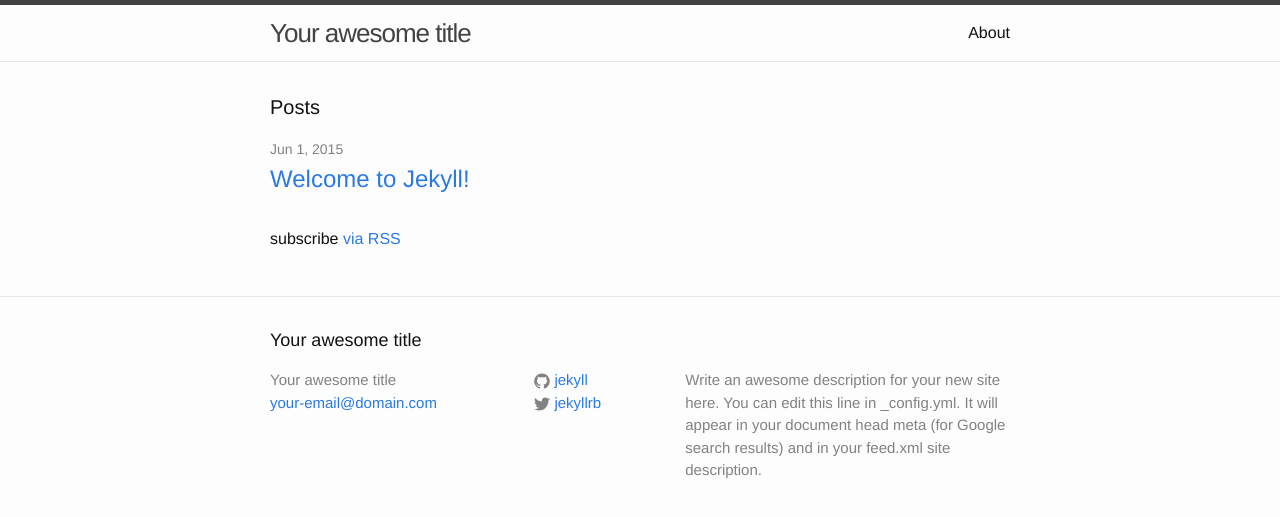
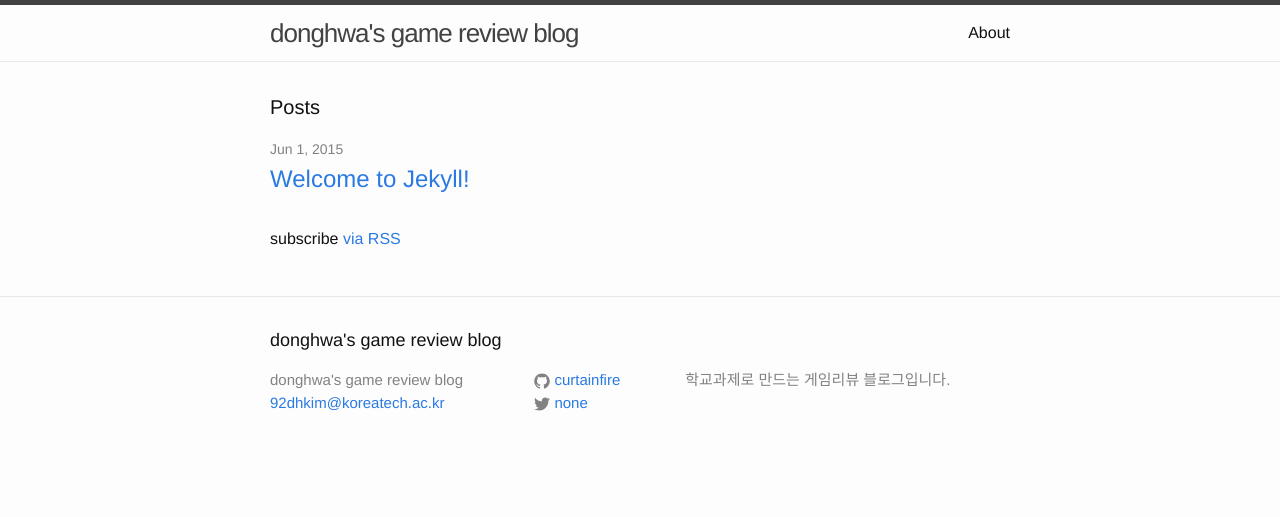
Before and after one commit to curtainfire/curtainfire.github.com, a Jekyll site: the page built from index.html, in a window 1280 px wide. Shown: the top 517 px of the page. Built offline with Jekyll 4.4.1, drawn with Linux system fonts in a browser that asks for light colours.

Commit message:
한글이 안돼려나

```diff
--- a/_config.yml
+++ b/_config.yml
@@ -1,14 +1,12 @@
 # Site settings
-title: Your awesome title
-email: your-email@domain.com
+title: donghwa's game review blog
+email: 92dhkim@koreatech.ac.kr
 description: > # this means to ignore newlines until "baseurl:"
-  Write an awesome description for your new site here. You can edit this
-  line in _config.yml. It will appear in your document head meta (for
-  Google search results) and in your feed.xml site description.
+ 학교과제로 만드는 게임리뷰 블로그입니다.
 baseurl: "" # the subpath of your site, e.g. /blog/
 url: "http://yourdomain.com" # the base hostname & protocol for your site
-twitter_username: jekyllrb
-github_username:  jekyll
+twitter_username: none
+github_username:  curtainfire
 
 # Build settings
 markdown: kramdown
```
